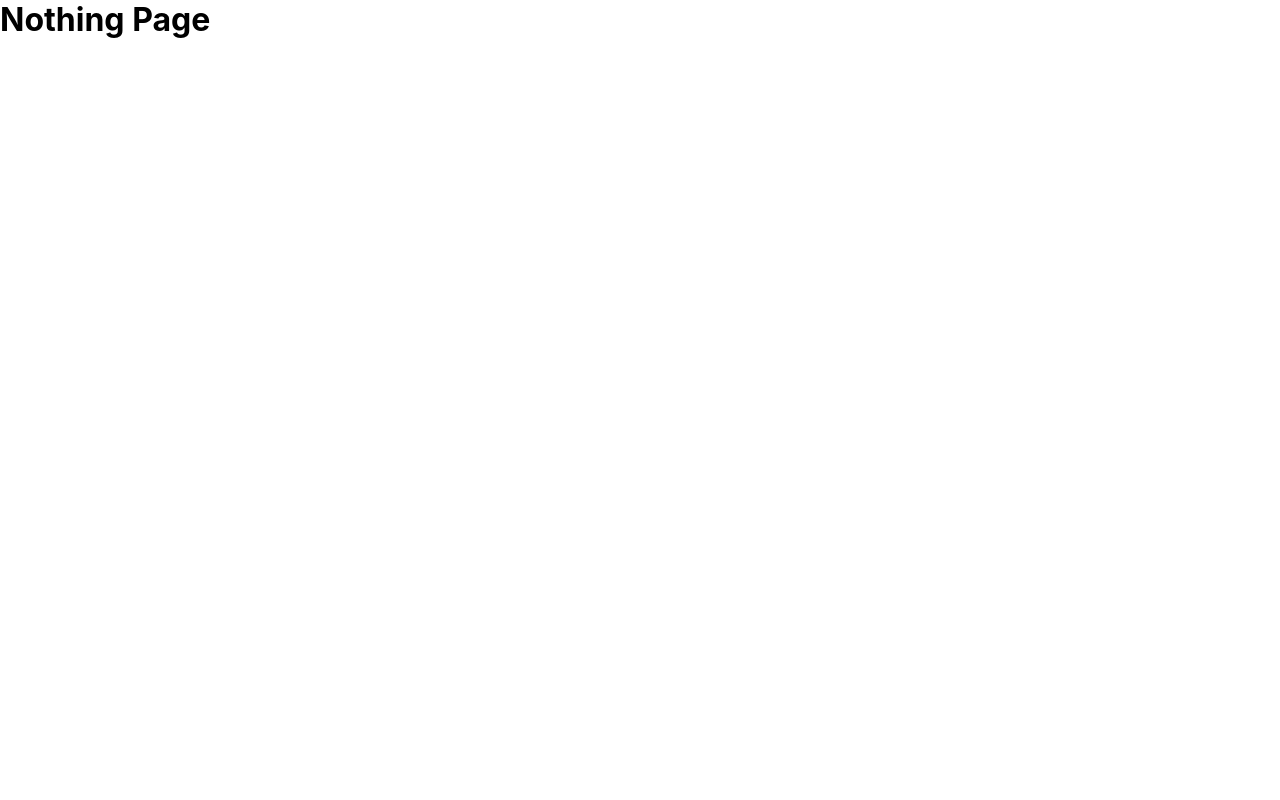
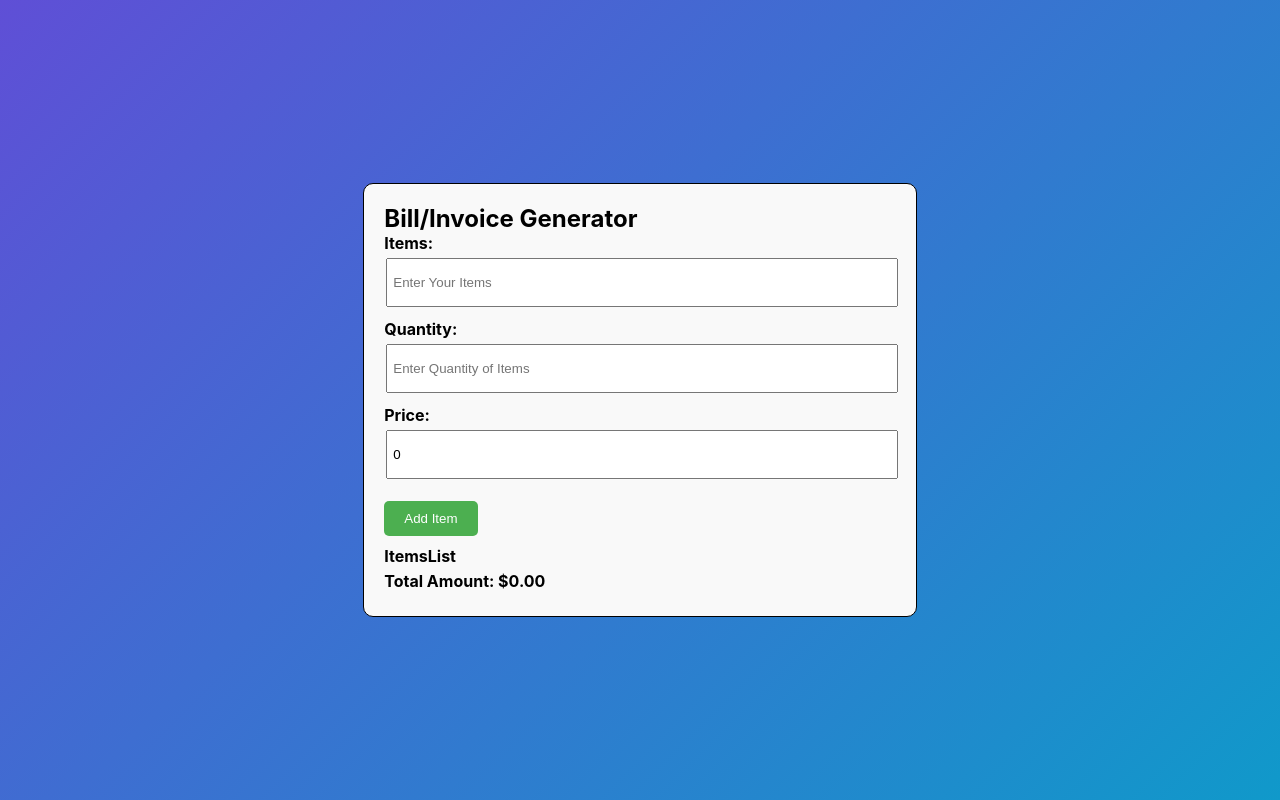
Before and after one commit to Bhagirathsinh073/Internship_Work, a React (Create React App) app in the folder Lesson-2/project/: page /bill in a window 1280 px wide. Built offline with nearby package versions, Linux system fonts and the light colour scheme; a web font is replaced by a local one.

Commit message:
Bill Form design
in this from is is based on to enter item quantity and price and it will calculate total amount

```diff
--- /dev/null
+++ b/Lesson-2/project/src/Bill/Bill.css
@@ -0,0 +1,59 @@
+*{
+    margin: 0;
+    padding: 0;
+    box-sizing: border-box;
+}
+
+.bill-main{
+    /* background-color: blue; */
+    background: #1099CA;
+    background: linear-gradient(315deg, #1099CA, #5F4FD6);
+    height:  100vh ;
+    width: 100%;
+    display: flex;
+    flex-direction: column;
+    justify-content: center;
+    align-items: center;
+    padding: 25px;
+}
+
+
+
+.bill-mainbox {
+    /* background-color: var(--background-clr); */
+    background-color: #f9f9f9;
+    border-radius: 10px;
+    width: 45%;
+    height: auto !important;
+    border: 1px solid black;
+    padding: 20px;
+}
+.bill-mainbox h3{
+    font-size: 16px;
+    margin-bottom: 5px;
+}
+
+.bill-mainbox input{
+    width: 100%;
+    padding: 15px 5px;
+    margin-top: auto;
+    margin-left: 2px;
+    margin-bottom: 12px;
+}
+
+.addBtn{
+    background-color: #4CAF50;
+    color: white;
+    padding: 10px 20px;
+    border: none;
+    cursor: pointer;
+    margin-top: 10px;
+    margin-bottom: 10px;
+    border-radius: 5px;
+}
+
+.itemlist-part{
+    display: flex;
+    justify-content: space-between;
+    margin: 20px;
+}
--- /dev/null
+++ b/Lesson-2/project/src/Bill/BillDetails.js
@@ -0,0 +1,57 @@
+import React, { useState } from 'react'
+
+export default function BillDetails({ onAddItem, onDeleteItem }) {
+  const [item, setItem] = useState('');
+  const[quantity,setQuantity] = useState("quantity");
+  const[price,setPrice] = useState(0);
+  const [errorMessage, setErrorMessage] = useState('');
+
+  const handleAddItem = () => {
+    if (!item.trim()) {
+        setErrorMessage(`Please input data in the Item section.`);
+        return;
+    }
+
+    // Check if the item contains only alphabetical characters
+    if (!/^[a-zA-Z]+$/.test(item)) {
+        setErrorMessage(`Item should only contain
+            alphabetical characters.`);
+        return;
+    }
+
+    const newItem = { item, quantity, price };
+    onAddItem(newItem);
+    setItem('');
+    setQuantity(1);
+    setPrice(0);
+    setErrorMessage('');
+};
+  return (
+
+    <div>
+    <h2>Bill/Invoice Generator</h2>
+    <h3>Items:</h3>
+    <input type='text'
+    placeholder='Enter Your Items'
+    value={item}
+    onChange={(e)=>{setItem(e.target.value)}}
+    />
+    <h3>Quantity:</h3>
+    <input  type='number'
+    placeholder='Enter Quantity of Items '
+    value={quantity}
+    onChange={(e)=>{setQuantity(e.target.value)}}
+    />
+    <h3>Price:</h3>
+    <input  type='number'
+    placeholder='Enter Price of Items'
+    value={price}
+    onChange={(e)=>{setPrice(e.target.value)}}
+    />
+    <button className='addBtn' onClick={handleAddItem}>Add Item</button>
+    <p style={{ color: 'red' }}>{errorMessage}</p>
+
+    </div>
+
+  )
+}
--- /dev/null
+++ b/Lesson-2/project/src/Bill/BillMain.js
@@ -0,0 +1,41 @@
+import React from 'react'
+import './Bill.css'
+import BillDetails from './BillDetails'
+import ItemsList from './ItemsList'
+import TotalAmount from './TotalAmount'
+
+export default function BillMain() {
+  const [items, setItems] = React.useState([]);
+  const handleAddItem = (item) => {
+    setItems([...items, item]);
+
+};
+
+const handleDeleteItem = (index) => {
+    const updatedItems = [...items];
+    updatedItems.splice(index, 1);
+    setItems(updatedItems);
+};
+
+const calculateTotalAmount = () => {
+  return items.reduce(
+      (total, item) =>
+          total +
+          item.quantity *
+          item.price, 0);
+};
+
+
+
+  return (
+    <>
+    <div className='bill-main'>
+    <div className='bill-mainbox'>
+       <BillDetails onAddItem={handleAddItem}/>
+       <ItemsList items={items} onDeleteItem={handleDeleteItem}/>
+       <TotalAmount total={calculateTotalAmount()}/>
+       </div>
+    </div>
+    </>
+  )
+}
--- /dev/null
+++ b/Lesson-2/project/src/Bill/ItemsList.js
@@ -0,0 +1,32 @@
+import React from 'react'
+
+export default function ItemsList({ items, onDeleteItem }) {
+  console.log(items)
+  return (
+    <>
+    <h3>ItemsList</h3>
+    {/* List of items for loop */}
+    <div>
+
+      {items.map((item, index) => (
+                <div className="itemlist-part" key={index}>
+                    <div >{item.item}</div>
+                    <div>
+                        Quantity:
+                        {item.quantity}
+                    </div>
+                    <div>Price: ${item.price}</div>
+                    <button onClick={
+                        () =>
+                            onDeleteItem(index)}>
+                        Delete
+                    </button>
+                </div>
+            ))}
+    </div>
+
+
+
+    </>
+  )
+}
--- /dev/null
+++ b/Lesson-2/project/src/Bill/TotalAmount.js
@@ -0,0 +1,14 @@
+import React from 'react'
+
+export default function TotalAmount({total}) {
+  return (
+    <div>
+      <div className="total">
+            <h3>
+                Total Amount:
+                ${total.toFixed(2)}
+            </h3>
+        </div>
+    </div>
+  )
+}
--- a/Lesson-2/project/src/Componts/RouterB.js
+++ b/Lesson-2/project/src/Componts/RouterB.js
@@ -13,6 +13,7 @@ import Product from '../Product/Product';
 import PassMain from '../Password_Validator/PassMain';
 import ExpenseMain from '../Expense/ExpenseMain';
 import Challange from '../Challange/Challange';
+import BillMain from '../Bill/BillMain';
 
 
 //Lazy loading
@@ -38,6 +39,7 @@ export default function RouterB() {
           <Route path='/pass' element={<PassMain/>}/>
           <Route path='/exp' element={<ExpenseMain/>}/>
           <Route path='/chal' element={<Challange/>}/>
+          <Route path='/bill' element={<BillMain/>}/>
       </Routes>
       </Suspense>
     </div>
--- a/Lesson-2/project/src/Expense/Expense.css
+++ b/Lesson-2/project/src/Expense/Expense.css
@@ -55,7 +55,7 @@ button{
     margin: 15px;
     font-size: 16px;
 }
-::placeholder{
+.input-1::placeholder{
     color: rgb(117, 28, 117);
 }
 .btn-3{
```
